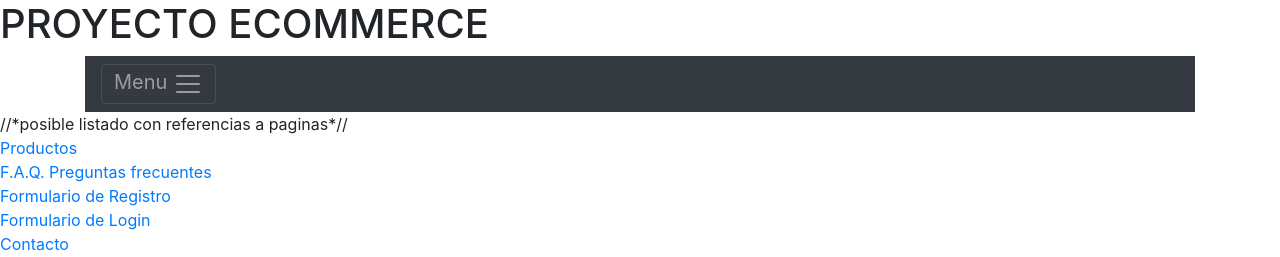
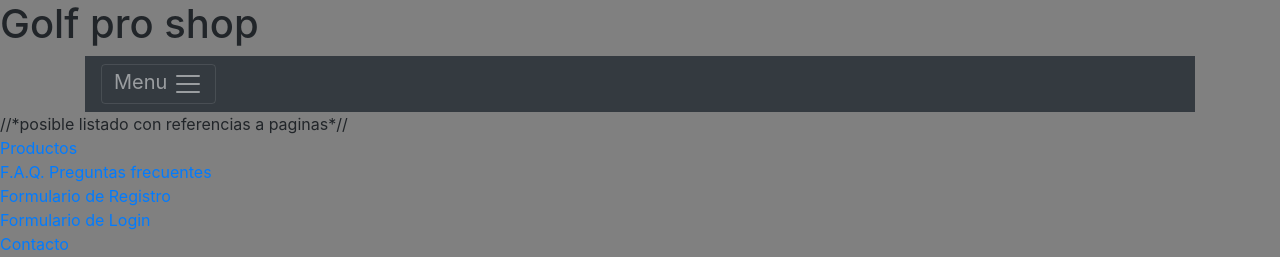
Before and after one commit to atorresgolf/ecommerce, a PHP site: page / in a window 1280 px wide. Shown: the top 257 px of the page. Run offline with PHP 8.4, Linux system fonts and the light colour scheme.

Commit message:
cambie header

```diff
--- a/css/style.css
+++ b/css/style.css
@@ -2,3 +2,6 @@
   padding: 0;
   margin: 0;
 }
+header.ecommerce{
+  background-color: grey;
+}
--- a/index.html
+++ b/index.html
@@ -11,7 +11,7 @@
 	</head>
 	<body>
 		<header class="ecommerce">
-			<h1> PROYECTO ECOMMERCE</h1>
+			<h1> Golf pro shop</h1>
 
 	<div class="container">
 
@@ -20,7 +20,7 @@
 			<div class="pos-f-t">
 			  <div class="collapse" id="navbarToggleExternalContent">
 			    <div class="bg-dark p-4">
-			      <h5 class="text-white h4">PORTFOLIO</h5>
+			      <h5 class="text-white h4">Productos</h5>
 						<h5 class="text-white h4">ABOUT</h5>
 						<h5 class="text-white h4">CONTACT</h5>
 			      <span class="text-muted">ABOUT</span>
```
